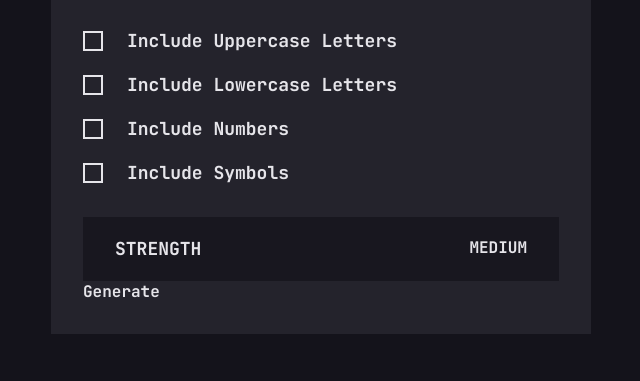
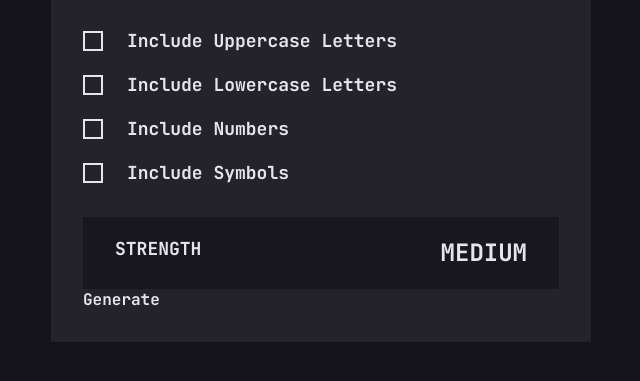
Before and after one commit to ZZ83/password-generator-app, a website: page index.html in a window 1280 px wide. Shown: the part 409-790 px from the top of the page, without its empty margins (319-959 px from the left). Drawn offline with Linux system fonts and the light colour scheme.

Commit message:
Add font styles to medium span

```diff
--- a/index.html
+++ b/index.html
@@ -104,7 +104,7 @@
 				<section class="flex justify-between bg-gray-700 px-4 py-3.5 md:px-8 md:py-5">
 					<h2 class="md:text-500">STRENGTH</h2>
 					<div>
-						<span>MEDIUM</span>
+						<span class="text-500 md:text-600">MEDIUM</span>
 						<div>
 							<div></div>
 							<div></div>
```
